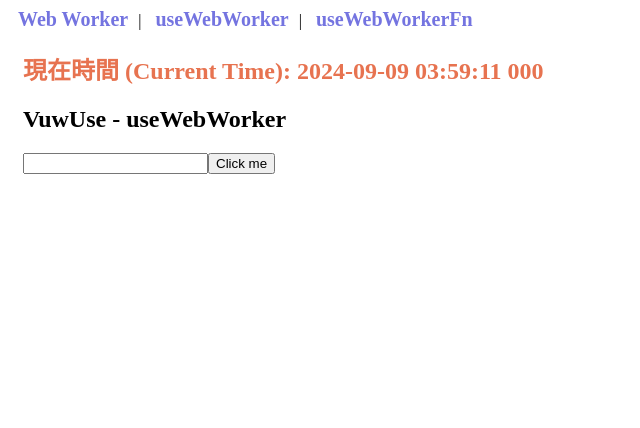
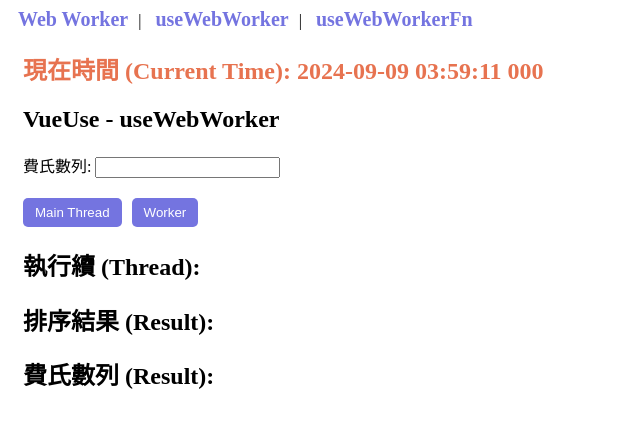
Before and after one commit to SkylerChou/webworker, a Vue app: page /worker2 in a window 1280 px wide. Shown: the top 428 px of the page, without its empty margins (0-640 px from the left). Built offline with nearby package versions, Linux system fonts and the light colour scheme; the HTML template or start-up script is replaced by a standard one.

Commit message:
feat :  VueUse - useWebWorker demo 完成

```diff
--- a/src/components/Worker2.vue
+++ b/src/components/Worker2.vue
@@ -1,36 +1,98 @@
 <!-- https://vueuse.org/core/useWebWorker/ -->
+<template>
+  <label for="fib">費氏數列: </label>
+  <input id="fib" type="number" v-model="term" min="1" />
 
-<template>
-  <input type="number" v-model="term" min="1" />
-  <button @click="onClick">Click me</button>
+  <div class="btn__wrap">
+    <button class="btn btn-main" @click="baseFn">Main Thread</button>
+    <button class="btn btn-worker" @click="workerFn">Worker</button>
+  </div>
 
-  <h1>
-    {{ fibonnaciValue }}
-  </h1>
+  <h2>執行續 (Thread): {{ runner }}</h2>
+  <h2>排序結果 (Result): {{ sortValue }}</h2>
+  <h2>費氏數列 (Result): {{ fibonnaciValue }}</h2>
 </template>
 <script setup lang="ts">
 import { useWebWorker } from "@vueuse/core";
-import { ref, watch } from "vue";
+import { ref, watch, nextTick } from "vue";
 
-const { data, post, worker } = useWebWorker("/src/worker.ts");
+/** 輸入worker路徑時，注意要用絕對路徑 */
+const {
+  data: fib_data,
+  post: fib_post,
+  worker: fib_worker,
+} = useWebWorker("/src/worker_fibonacci.ts");
+const {
+  data: heavy_data,
+  post: heavy_post,
+  worker: heavy_worker,
+} = useWebWorker("src/worker_heavyTask.ts");
 
-let term = ref<number>();
-let fibonnaciValue = ref<number>();
+/** 目前執行序 */
+const runner = ref<string>("");
+/** 排序結果 */
+const sortValue = ref<number[] | null>(null);
+/** 費氏數列結果 */
+const fibonnaciValue = ref<number | null>();
+/** inputValue */
+let term = ref<number | null>();
 
-// WORKER onmessage
-// worker.value!.onmessage = (event) => {
+// WORKER onmessage - 要 watch 回傳結果
+watch(fib_data, (value) => {
+  fibonnaciValue.value = value;
+});
+watch(heavy_data, (value) => {
+  sortValue.value = value;
+});
+
+/** @func 模擬大量排序-給主執行續使用邏輯的方法(跟worker的邏輯一樣的)*/
+function heavyTask() {
+  const randomNumber = () => Math.trunc(Math.random() * 5_000_00);
+  const numbers: number[] = Array(5_000_000).fill(undefined).map(randomNumber);
+  numbers.sort();
+  return numbers.slice(0, 5);
+}
+
+/** @func 費氏數列-給主執行續使用邏輯的方法(跟worker的邏輯一樣的)*/
+function fibonacci(num: number): number {
+  if (num === 1) return 0;
+  if (num === 2) return 1;
+  return fibonacci(num - 1) + fibonacci(num - 2);
+}
+
+/** @func 點擊方法-在主執行序執行 */
+async function baseFn() {
+  sortValue.value = null;
+  await nextTick();
+  sortValue.value = heavyTask();
+  if (term.value) {
+    fibonnaciValue.value = fibonacci(term.value);
+  }
+  runner.value = "Main";
+}
+
+// WORKER onmessage - 方法一
+// fib_worker.value!.onmessage = (event) => {
 //   fibonnaciValue.value = event.data;
 // };
+heavy_worker.value!.onmessage = (event) => {
+  sortValue.value = event.data;
+};
 
-watch(data, (value) => {
-  fibonnaciValue.value = value;
-});
-
-function onClick() {
+async function workerFn() {
+  fibonnaciValue.value = null;
+  sortValue.value = null;
+  await nextTick();
   if (term.value) {
-    // WORKER postMessage
-    // worker.value!.postMessage(term.value);
-    post(term.value);
+    // WORKER postMessage - 方法一
+    // fib_worker.value!.postMessage(term.value);
+    // useUse - useWebWorker 包好的方法 - 方法二
+    fib_post(term.value);
   }
+  // WORKER postMessage - 方法一
+  heavy_worker.value!.postMessage("start");
+  // useUse - useWebWorker 包好的方法 - 方法二
+  // heavy_post("start");
+  runner.value = "Worker";
 }
 </script>
--- a/src/views/UseWebWorkerView.vue
+++ b/src/views/UseWebWorkerView.vue
@@ -1,6 +1,6 @@
 <template>
   <section>
-    <h1>VuwUse - useWebWorker</h1>
+    <h1>VueUse - useWebWorker</h1>
     <div>
       <Worker2 />
     </div>
```
